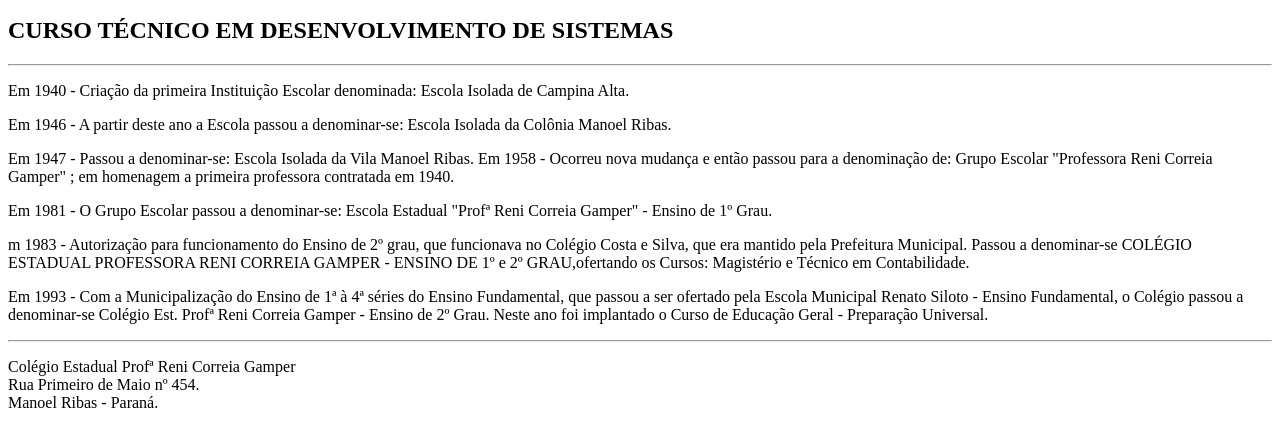
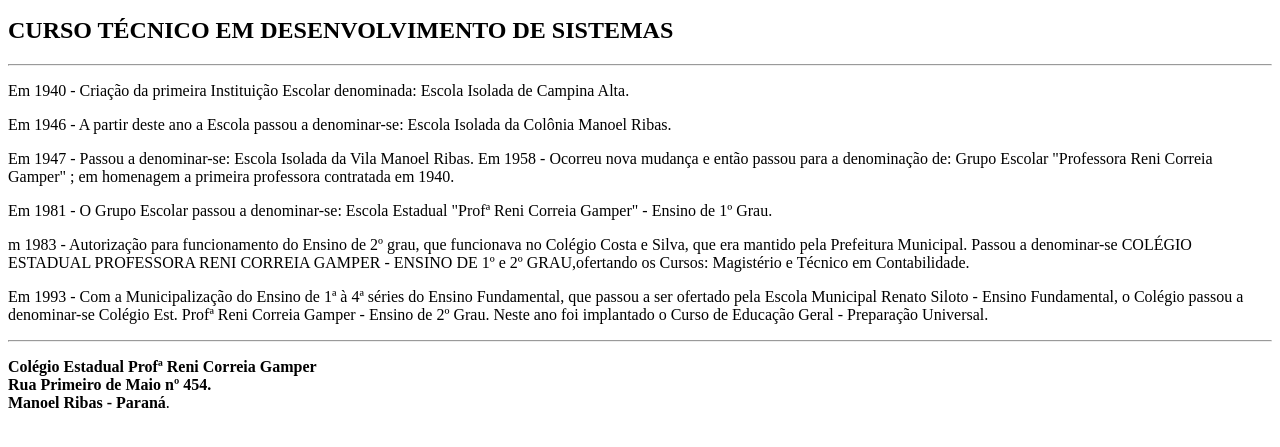
Before and after one commit to MariaCiril/colegoreni, a plain HTML site: page index.html in a window 1280 px wide. Shown: the part 101-548 px from the top of the page. Drawn offline with Linux system fonts and the light colour scheme.

Commit message:
setghjklç

```diff
--- a/index.html
+++ b/index.html
@@ -31,9 +31,9 @@
         Universal.
     </p>
   <hr>
-<p>Colégio Estadual Profª Reni Correia Gamper <br>
+<p> <b>Colégio Estadual Profª Reni Correia Gamper <br>
     Rua Primeiro de Maio nº 454. <br>
-    Manoel Ribas - Paraná.</p>
+    Manoel Ribas - Paraná</b>.</p>
 </body>
 
 </html>
```
